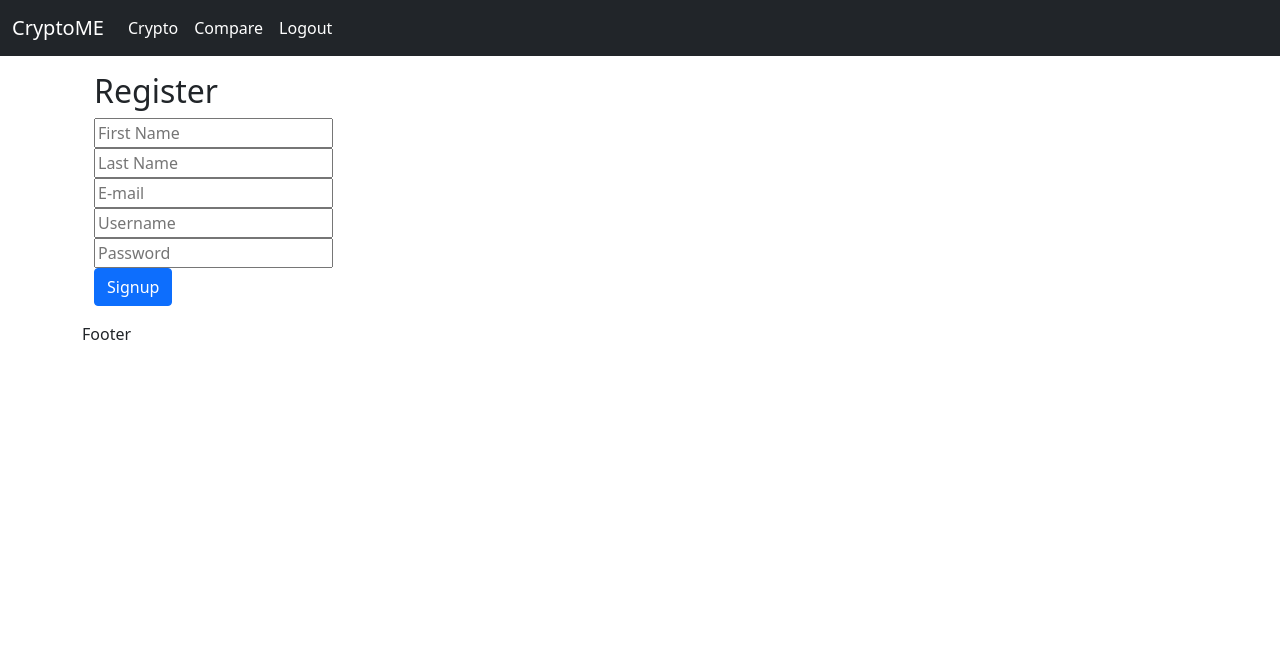
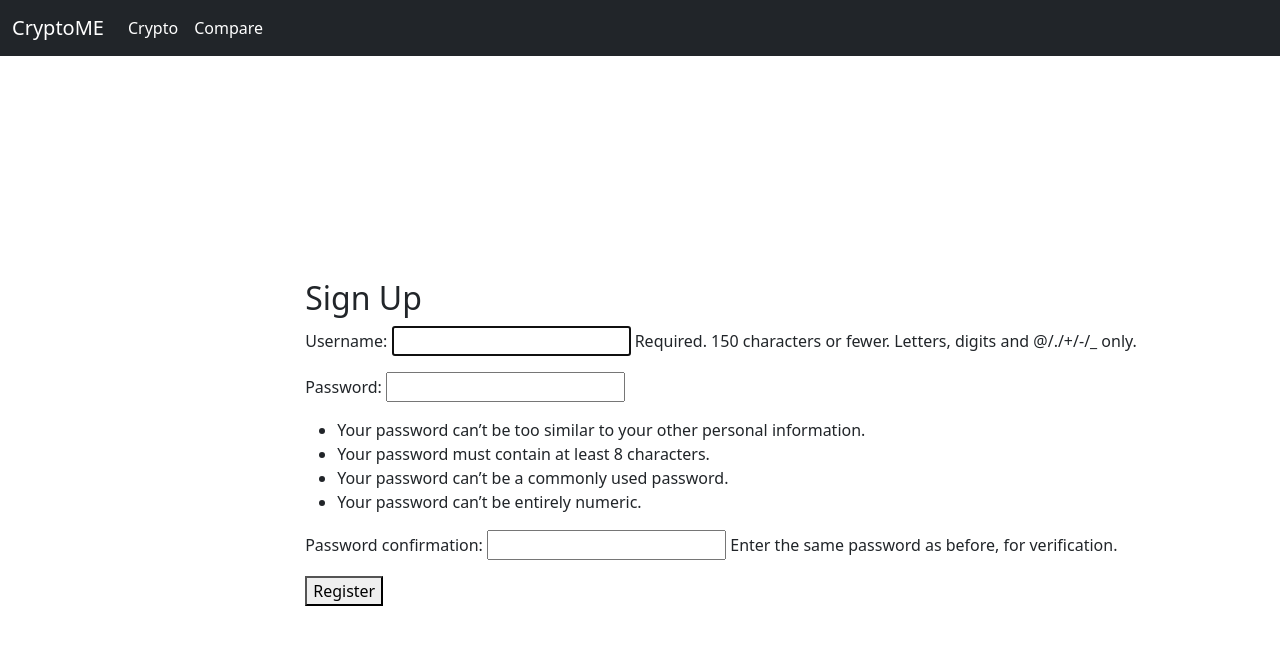
Before and after one commit to flyguy21206/CryptoCompare, a Django app: page /register/ in a window 1280 px wide. Shown: the top 645 px of the page. Run offline with Django 3.2, Linux system fonts and the light colour scheme.

Commit message:
updates with login

```diff
--- a/mysite/cryptocompare/models.py
+++ b/mysite/cryptocompare/models.py
@@ -1,6 +1,7 @@
 from django.contrib.auth import get_user_model
 from django.db import models
 from django.contrib.auth.models import User
+
 import uuid
 
 class Portfolio(models.Model):
--- a/mysite/cryptocompare/templates/base.html
+++ b/mysite/cryptocompare/templates/base.html
@@ -1,5 +1,4 @@
-
-    {% load static %}
+{% load static %}
 
     <!doctype html>
     <html lang="en">
@@ -7,18 +6,18 @@
         <!-- Required meta tags -->
         <meta charset="utf-8">
         <meta name="viewport" content="width=device-width, initial-scale=1">
-        <link rel="stylesheet" type="text/css" href="{% static 'cryptocompare/stylesheet.css' %}">
+
         <!-- Bootstrap CSS -->
         <link href="https://cdn.jsdelivr.net/npm/bootstrap@5.1.3/dist/css/bootstrap.min.css" rel="stylesheet" integrity="sha384-1BmE4kWBq78iYhFldvKuhfTAU6auU8tT94WrHftjDbrCEXSU1oBoqyl2QvZ6jIW3" crossorigin="anonymous">
+        <link rel="stylesheet" type="text/css" href="{% static 'cryptocompare/stylesheet.css' %}">
+      </head>
 
-        <title>CryptoME</title>
-      </head>
-      <body>
 
           {% include 'navbar.html' %}
 
           <div class="container">
             <p class="bg-primary"></p>
+            <body>
         {% block content %}
 
 
@@ -37,7 +36,7 @@
         <script src="https://cdn.jsdelivr.net/npm/@popperjs/core@2.10.2/dist/umd/popper.min.js" integrity="sha384-7+zCNj/IqJ95wo16oMtfsKbZ9ccEh31eOz1HGyDuCQ6wgnyJNSYdrPa03rtR1zdB" crossorigin="anonymous"></script>
         <script src="https://cdn.jsdelivr.net/npm/bootstrap@5.1.3/dist/js/bootstrap.min.js" integrity="sha384-QJHtvGhmr9XOIpI6YVutG+2QOK9T+ZnN4kzFN1RtK3zEFEIsxhlmWl5/YESvpZ13" crossorigin="anonymous"></script>
         -->
-      </body>
+    </body>
     </html>
 
 
@@ -47,5 +46,5 @@
 
 </body>
 
-Footer
+
 </html>
--- a/mysite/cryptocompare/templates/crypto/crypto_list.html
+++ b/mysite/cryptocompare/templates/crypto/crypto_list.html
@@ -4,6 +4,7 @@
 
 
 {% block content %}
+
 
 <div class = "jumbotron">
   <center><h1>Top 100 Crypto </h1></center>
--- a/mysite/cryptocompare/templates/crypto/delete_crypto.html
+++ b/mysite/cryptocompare/templates/crypto/delete_crypto.html
@@ -5,7 +5,7 @@
 
 
 {% block content %}
-
+{% if user.is_authenticated %}
 
 <div class="main">
     <!-- Create a Form -->
@@ -15,5 +15,5 @@
         <p>Are you sure you want to delete ?</p>
     <input type="submit" value="Confirm" />
 </form>
-
+{% endif %}
 {% endblock %}
--- a/mysite/cryptocompare/templates/crypto/portfolio_compare.html
+++ b/mysite/cryptocompare/templates/crypto/portfolio_compare.html
@@ -24,7 +24,7 @@
 
 </thead>
 <tbody>
-
+  {% if user.is_authenticated %}
       {% for coin_name, image, price, high, low, daychange, daypercentchange in final_list %}
 
             <td class ="align-middle">{{ coin_name }} </td>
@@ -84,5 +84,5 @@
 
 
 
-
+  {% endif  %}
 {% endblock %}
--- a/mysite/cryptocompare/templates/crypto/register.html
+++ b/mysite/cryptocompare/templates/crypto/register.html
@@ -4,24 +4,12 @@
 
 {% block content %}
 
-<div class="container">
-    <h2>Register</h2>
-    <form method="post">
-        {% csrf_token %}
-        <input type="text" name="first_name" placeholder="First Name"><br>
-        <input type="text" name="last_name" placeholder="Last Name"><br>
-        <input type="email" name="email" placeholder="E-mail"><br>
-        <input type="text" name="username" placeholder="Username"><br>
-        <input type="password" name="password1" placeholder="Password"><br>
-
-
-        <input type="submit" value="Signup" class="btn btn-primary">
-    </form>
-
-    <div>
-
-
+    <div  style="margin-top: 20%;margin-left:20%">
+        <h2>Sign Up</h2>
+        <form method="post">
+            {% csrf_token %}
+            {{ form.as_p }}
+            <button type="submit">Register</button>
+        </form>
     </div>
-
-
 {% endblock %}
--- a/mysite/cryptocompare/templates/navbar.html
+++ b/mysite/cryptocompare/templates/navbar.html
@@ -12,9 +12,11 @@
           <li class="nav-item">
             <a class="nav-link active" aria-current="page" href="{% url 'cryptocompare:portfolio_compare' %}">Compare</a>
           </li>
+          {% if user.is_authenticated %}
           <li class="nav-item">
             <a class="nav-link active" aria-current="page" href='/'>Logout</a>
           </li>
+          {% endif  %}
         </ul>
       </div>
     </div>
--- a/mysite/cryptocompare/urls.py
+++ b/mysite/cryptocompare/urls.py
@@ -1,7 +1,6 @@
 from django.urls import path
 from . import views
-
-from django.contrib.auth.decorators import login_required
+from django.contrib.auth import views as auth_views
 
 app_name ='cryptocompare'
 
@@ -9,7 +8,7 @@ urlpatterns = [
     path('', views.home, name='home'),
 
     path('register/', views.register, name='register'),
-    path('login/', views.login, name='login'),
+    path('crypto_login/', views.crypto_login, name='crypto_login'),
     path('crypto_list/', views.crypto_list, name='crypto_list'),
     path('portfolio_compare/', views.portfolio_compare, name='portfolio_compare'),
     path('delete_crypto/', views.delete_crypto, name='delete_crypto'),
--- a/mysite/cryptocompare/views.py
+++ b/mysite/cryptocompare/views.py
@@ -1,6 +1,8 @@
 from django.contrib import auth
+from django.contrib.auth.forms import AuthenticationForm
 import requests
 import json
+from django.contrib.auth.views import LoginView
 from django.contrib import messages
 from django.contrib.staticfiles.storage import staticfiles_storage
 from django.views.generic.edit import DeleteView
@@ -13,92 +15,73 @@ from django.http import HttpResponseRedirect
 from django.urls import reverse, reverse_lazy
 from django.views.generic.base import TemplateView
 from .models import Portfolio
-from .forms import Cryptoform
+from django.contrib.auth.decorators import login_required
 from django.contrib.auth import authenticate, login, logout
-from django.contrib.auth.models import User, auth
+from django.contrib.auth.models import User
 from django.views.generic.edit import DeleteView
-
-
+from django.contrib.auth.forms import UserCreationForm
 
 
 # Crypto List with name, current price, and symbol
 
+def home(request):
+    api = 'https://api.coingecko.com/api/v3/coins/markets?vs_currency=usd&order=market_cap_desc&per_page=100&page=1&sparkline=false'
+    raw_data=requests.get(api).json()
+    return render(request, 'crypto/home.html', context={'datas':raw_data})
+
 
 def register(request):
     if request.method == 'POST':
-        first_name = request.POST['first_name']
-        last_name = request.POST['last_name']
-        email = request.POST['email']
-        username = request.POST['username']
-        password1 = request.POST['password1']
-
-        if User.objects.filter(email=email).exists():
-            messages.info(request,'E-mail already exists')
-            return redirect ('cryptocompare:register')
-        elif User.objects.filter(username=username).exists():
-            messages.info(request,'User Name already exists')
-            return redirect ('cryptocompare:register')
-        else:
-            user = User.objects.create(username=username, password=password1, email=email, first_name=first_name, last_name=last_name )
-            user.save()
-        return redirect('cryptocompare:login')
+        if request.method == 'POST':
+            form = UserCreationForm(request.POST)
+            if form.is_valid:
+                form.save()
+                return redirect('cryptocompare:portfolio_compare')
     else:
-        return render(request, 'crypto/register.html')
+        form = UserCreationForm()
+    return render(request, 'crypto/register.html', {'form':form})
 
 
-def login(request):
+def crypto_login(request):
     api = 'https://api.coingecko.com/api/v3/coins/markets?vs_currency=usd&order=market_cap_desc&per_page=100&page=1&sparkline=false'
     raw_data=requests.get(api).json()
     if request.method == 'POST':
-        username = request.POST['username']
-        password = request.POST['password']
+        username = request.POST.get('username')
+        password = request.POST.get('password')
+        user = authenticate(request, username = username , password = password)
+        if user is not None:
+            login(request , user)
+            return redirect('cryptocompare:portfolio_compare')
+        else:
+            messages.success(request, 'Wrong password.')
+            return redirect('cryptocompare:crypto_login')
+    return render(request, 'crypto/crypto_login.html', context={'datas':raw_data})
 
 
-
-        return redirect ('cryptocompare:crypto_list')
-
-    else:
-        return render(request, 'crypto/login.html', context={'datas':raw_data})
+@login_required(login_url='/crypto_login/')
+def logout(request):
+    logout(request)
+    return redirect(request, '/')
 
 
-def logout(request):
-
-    return redirect(request, '/')
-
-def home(request):
-    api = 'https://api.coingecko.com/api/v3/coins/markets?vs_currency=usd&order=market_cap_desc&per_page=100&page=1&sparkline=false'
-    raw_data=requests.get(api).json()
-
-    return render(request, 'crypto/home.html', context={'datas':raw_data})
-
-
+@login_required(login_url='/crypto_login/')
 def crypto_list(request):
     api = 'https://api.coingecko.com/api/v3/coins/markets?vs_currency=usd&order=market_cap_desc&per_page=100&page=1&sparkline=false'
     raw_data=requests.get(api).json()
-
     return render(request, 'crypto/crypto_list.html', context={'datas':raw_data})
 
 
-
+@login_required(login_url='/crypto_login/')
 def portfolio_compare(request):
     print('hi')
     if request.method == 'POST':
         coin_name=request.POST.get('coin_name')
-
-        print('no')
-        print(coin_name)
-        print(coin_name)
-        if coin_name:
+        if coin_name is not None:
             try:
                 Portfolio.objects.get_or_create(user=request.user, coin_name=coin_name)
-                print(coin_name)
-
             except:
                 MultipleObjectsReturned
-                print('multiple')
             return redirect('cryptocompare:portfolio_compare')
-
-
     else:
         portfolio_objs=Portfolio.objects.filter(user=request.user)
         portfolio_list=[]
@@ -108,21 +91,16 @@ def portfolio_compare(request):
         portfolio_percentdaylist=[]
         portfolio_dayhighlist=[]
         portfolio_daylowlist=[]
-        print('note')
+
         for obj in portfolio_objs:
-
             coin_api=f'https://api.coingecko.com/api/v3/coins/{obj.coin_name}'
-            print('why')
             raw_data_single=requests.get(coin_api).json()
-
-            print(coin_api)
             current_price=raw_data_single['market_data']['current_price']['usd']
             price_change_24h=raw_data_single['market_data']['price_change_24h']
             price_change_percentage_24h=raw_data_single['market_data']['price_change_percentage_24h']
             portfolio_dayhigh=raw_data_single['market_data']['high_24h']['usd']
             portfolio_daylow=raw_data_single['market_data']['low_24h']['usd']
             image=raw_data_single['image']['small']
-
             portfolio_list.append(obj.coin_name)
             portfolio_image.append(image)
             portfolio_pricelist.append(current_price)
@@ -130,135 +108,17 @@ def portfolio_compare(request):
             portfolio_percentdaylist.append(float(price_change_percentage_24h))
             portfolio_dayhighlist.append(float(portfolio_dayhigh))
             portfolio_daylowlist.append(float(portfolio_daylow))
-
-
-    final_list = zip(portfolio_list,portfolio_image, portfolio_pricelist,portfolio_dayhighlist, portfolio_daylowlist, portfolio_daylist, portfolio_percentdaylist)
-
-    print('nope')
-    print(portfolio_list,portfolio_pricelist, portfolio_image)
-    print(portfolio_objs)
-
+        final_list = zip(portfolio_list,portfolio_image, portfolio_pricelist,portfolio_dayhighlist, portfolio_daylowlist, portfolio_daylist, portfolio_percentdaylist)
     return render(request, 'crypto/portfolio_compare.html', {'final_list':final_list})
 
-
+@login_required(login_url='/crypto_login/')
 def delete_crypto(request):
-
     if request.method == "POST":
         try:
             clear_crypto = Portfolio.objects.all()
             clear_crypto.delete()
             return HttpResponseRedirect('cryptocompare:portfolio_compare')
-
         except:
             None
             print('none')
         return redirect('cryptocompare:portfolio_compare')
-    # else:
-
-    #     portfolio_objs=Portfolio.objects.filter(user=request.user)
-    #     portfolio_list=[]
-    #     portfolio_image=[]
-    #     portfolio_pricelist=[]
-    #     portfolio_daylist=[]
-    #     portfolio_percentdaylist=[]
-    #     portfolio_dayhighlist=[]
-    #     portfolio_daylowlist=[]
-    #     print('note')
-    #     for obj in portfolio_objs:
-
-    #         coin_api=f'https://api.coingecko.com/api/v3/coins/{obj.coin_name}'
-    #         print('why')
-    #         raw_data_single=requests.get(coin_api).json()
-
-    #         print(coin_api)
-    #         current_price=raw_data_single['market_data']['current_price']['usd']
-    #         price_change_24h=raw_data_single['market_data']['price_change_24h']
-    #         price_change_percentage_24h=raw_data_single['market_data']['price_change_percentage_24h']
-    #         portfolio_dayhigh=raw_data_single['market_data']['high_24h']['usd']
-    #         portfolio_daylow=raw_data_single['market_data']['low_24h']['usd']
-    #         image=raw_data_single['image']['small']
-
-    #         portfolio_list.append(obj.coin_name)
-    #         portfolio_image.append(image)
-    #         portfolio_pricelist.append(current_price)
-    #         portfolio_daylist.append(float(price_change_24h))
-    #         portfolio_percentdaylist.append(float(price_change_percentage_24h))
-    #         portfolio_dayhighlist.append(float(portfolio_dayhigh))
-    #         portfolio_daylowlist.append(float(portfolio_daylow))
-
-
-    #     final_list = zip(portfolio_list,portfolio_image, portfolio_pricelist,portfolio_dayhighlist, portfolio_daylowlist, portfolio_daylist, portfolio_percentdaylist)
-
-    #     print('nope')
-    #     print(portfolio_list,portfolio_pricelist, portfolio_image)
-    #     print(portfolio_objs)
-
-    # return render(request, 'crypto/portfolio_compare.html', {'final_list':final_list})
-
-
-
-# class PortfolioDeleteView(DeleteView):
-#     model = Portfolio
-#     success_url ="/"
-#     def get_queryset(self):
-#         return Portfolio.objects.filter(pk=id)
-
-
-
-# def delete_crypto(request, id):
-#     Portfolio.objects.filter(id=id).delete
-    # portfolio=get_object_or_404(Portfolio, id=id)
-    # context={'portfolio':portfolio, 'id':id}
-    # print(context)
-    # if request.method =='DELETE':
-    #     print("Richard")
-    #     print(context)
-    #     print(id)
-    #     print(portfolio)
-    #     print("Danny")
-    #     portfolio.delete()
-    #     portfolio.save()
-    #     print("Harrison")
-    #     # return redirect(reverse('cryptocompare:portfolio_compare'))
-    #     context={'portfolio':portfolio}
-    # print("jones")
-    # print(context)
-    # print(id)
-    # print(portfolio)
-    # return render (request, 'crypto/portfolio_compare.html', context)
-# def about(request):
-#     return render(request, 'crypto/about.html', {})
-
-
-# def search_crypto(request):
-    #  request.method == "POST"
-    #  searched = request.POST['searched']
-    #  cryptos=Crypto.objects.filter(name__contains=searched)
-
-    #  return render(request, 'search_crypto.html', {'searched':searched, 'cryptos':cryptos})
-
-
-
-# class CryptoListView(generic.ListView):
-#     model=Crypto
-#     template_name= 'crypto/crypto_list.html'
-#     context_object_name = 'crypto_list'
-
-#     def get_queryset(self):
-#         return Crypto.objects.order_by('name')
-
-
-# class CryptoDetailView(generic.DetailView):
-#      model=Crypto
-#      template_name= 'crypto/detail.html'
-
-
-
-# class NewsListView(generic.ListView):
-#     model=News
-#     template_name= 'news_list.html'
-#     context_object_name = 'news_list'
-
-
-#     def get_queryset(self):
-#         return News.objects.order_by('headline')
--- a/mysite/mysite/settings.py
+++ b/mysite/mysite/settings.py
@@ -135,3 +135,5 @@ STATICFILES_DIRS = (os.path.join(BASE_DIR, 'static')),
 # https://docs.djangoproject.com/en/3.2/ref/settings/#default-auto-field
 
 DEFAULT_AUTO_FIELD = 'django.db.models.BigAutoField'
+
+LOGIN_REDIRECT_URL = '/'
```
Also changed, not shown: mysite/cryptocompare/forms.py (+13 -5 lines), mysite/cryptocompare/static/css/stylesheet.css (+2 -8 lines), mysite/cryptocompare/templates/crypto/crypto_login.html (added, +25 -0 lines), mysite/cryptocompare/templates/crypto/home.html (+5 -10 lines), mysite/cryptocompare/templates/crypto/login.html (deleted, +0 -23 lines), mysite/db.sqlite3.
